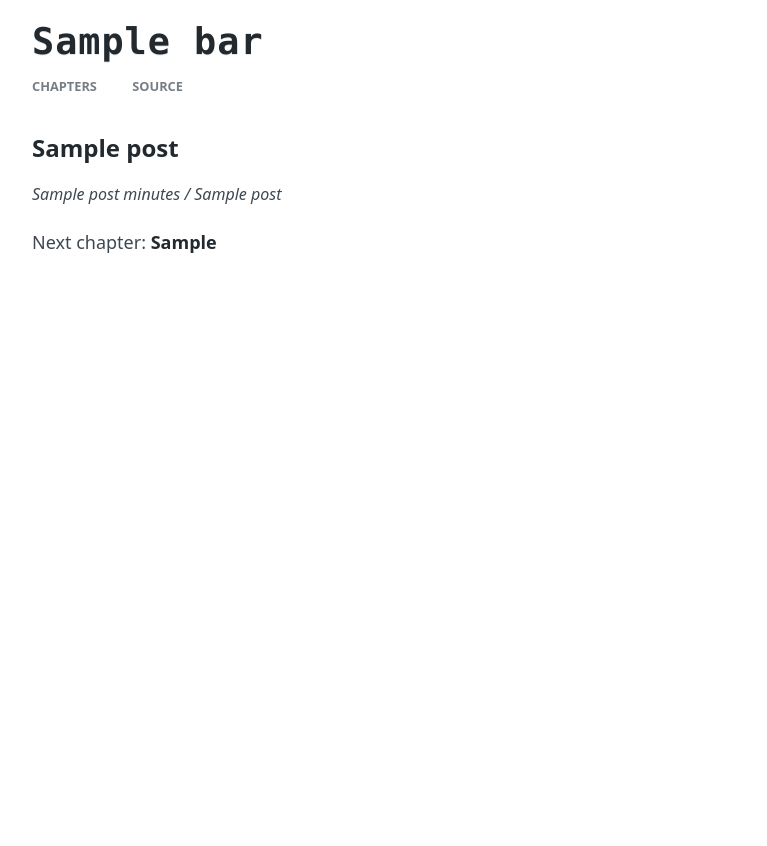
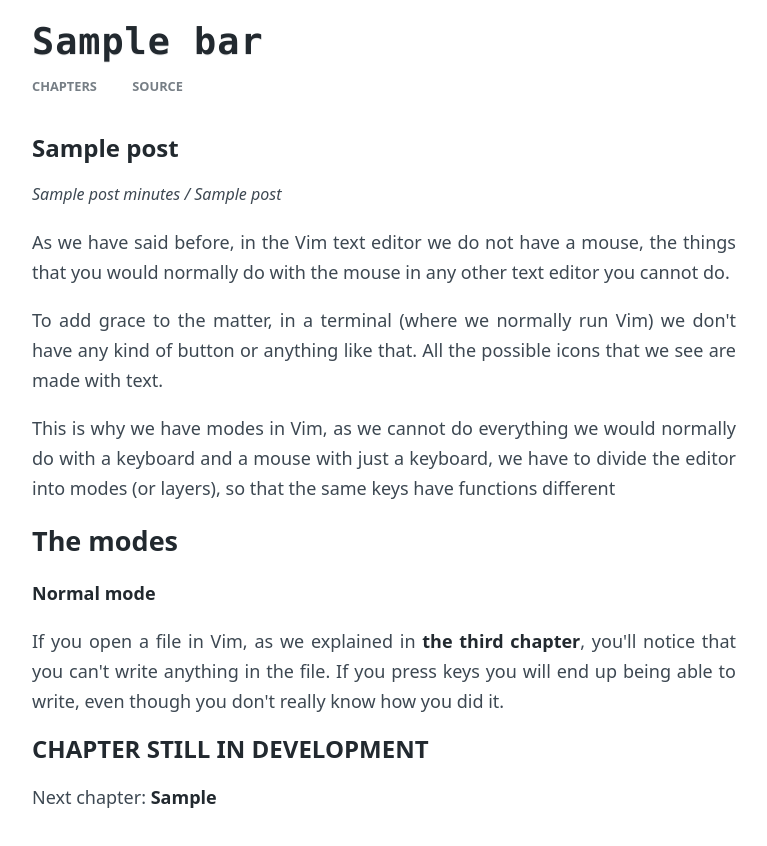
Before and after one commit to pablocorbalann/vimmasterguide, a Flask app: template templates/chapters/4.html in a window 1280 px wide. Shown: the whole page, without its empty margins (88-855 px from the left). Before the commit the page ends 253 px from the top, so only its background shows below. Run offline with Flask 2, Linux system fonts and the light colour scheme; the template is opened without the code that fills it: most values are stand-ins (such as "Sample title", 1, 10 or a date in 2020).

Commit message:
feat: first chapter 4 text

```diff
--- a/templates/chapters/4.html
+++ b/templates/chapters/4.html
@@ -1,5 +1,11 @@
 {% extends "post.html" %}
 
 {% block post %}
-
+<p>As we have said before, in the Vim text editor we do not have a mouse, the things that you would normally do with the mouse in any other text editor you cannot do.</p>
+<p>To add grace to the matter, in a terminal (where we normally run Vim) we don't have any kind of button or anything like that. All the possible icons that we see are made with text.</p>
+<p>This is why we have modes in Vim, as we cannot do everything we would normally do with a keyboard and a mouse with just a keyboard, we have to divide the editor into modes (or layers), so that the same keys have functions different</p>
+<h2>The modes</h2>
+<h3>Normal mode</h3>
+<p>If you open a file in Vim, as we explained in <a href="{{ url_for('chapter', cid=3) }}">the third chapter</a>, you'll notice that you can't write anything in the file. If you press keys you will end up being able to write, even though you don't really know how you did it.</p>
+<h1>CHAPTER STILL IN DEVELOPMENT</h1>
 {% endblock post %}
```
